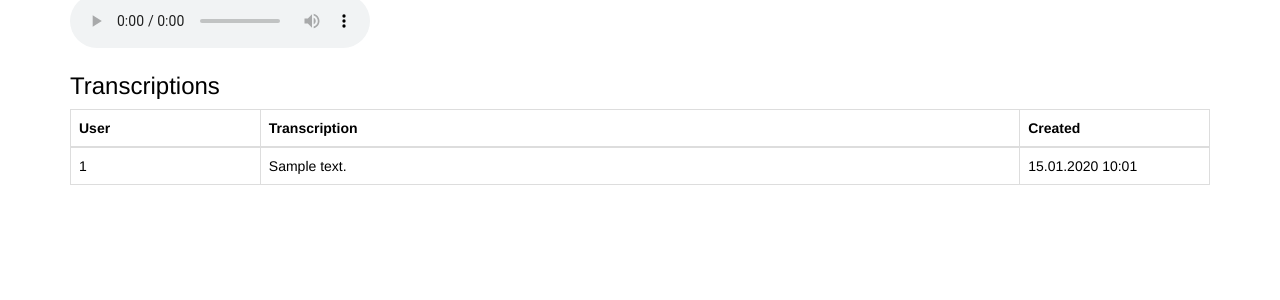
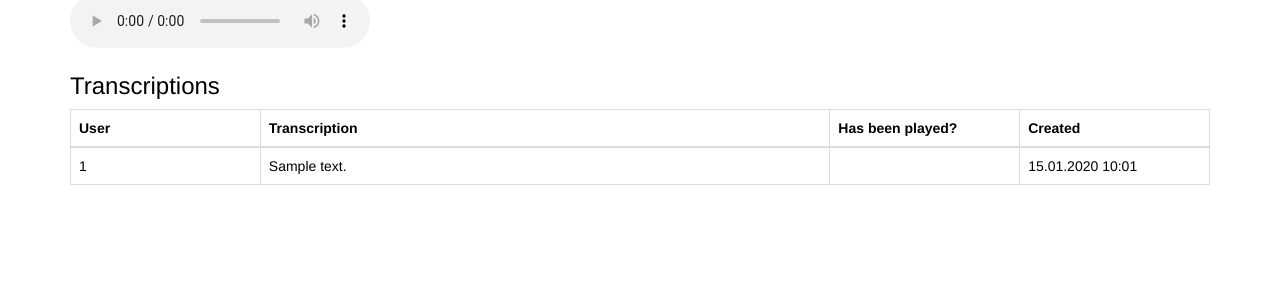
Before and after one commit to UFAL-DSG/cloud-asr, a Flask app: template cloudasr/annotation_interface/templates/transcriptions.html in a window 1280 px wide. Shown: the part 160-460 px from the top of the page. Run offline with Flask 2, Linux system fonts and the light colour scheme; the template is opened without the code that fills it: most values are stand-ins (such as "Sample title", 1, 10 or a date in 2020); parts of the project's set-up code (start-up, migrations or seed data) failed here and were passed over; some libraries are stand-ins or nearby versions.

Commit message:
Annotation Interface checks whether recording was played during transcription.

```diff
--- a/cloudasr/annotation_interface/lib.py
+++ b/cloudasr/annotation_interface/lib.py
@@ -94,10 +94,11 @@ class RecordingsModel:
         self.db.add(recording)
         self.db.commit()
 
-    def add_transcription(self, id, transcription):
+    def add_transcription(self, id, transcription, has_been_played):
         transcription = Transcription(
             user_id = 1,
-            text = transcription
+            text = transcription,
+            has_been_played = has_been_played
         )
 
         recording = self.get_recording(id)
--- a/cloudasr/annotation_interface/run.py
+++ b/cloudasr/annotation_interface/run.py
@@ -37,7 +37,7 @@ def transcriptions(id):
 @app.route('/save-transcription', methods=['POST'])
 def save_transcription():
     flash('Recording was successfully transcribed')
-    model.add_transcription(request.form['id'], request.form['transcription'])
+    model.add_transcription(request.form['id'], request.form['transcription'], request.form['has_been_played'] == '1')
     return redirect(url_for('recordings', model_name=request.form['model']))
 
 
--- a/cloudasr/annotation_interface/schema.py
+++ b/cloudasr/annotation_interface/schema.py
@@ -1,6 +1,6 @@
 import struct
 import datetime
-from sqlalchemy import Column, String, Integer, Float, DateTime, ForeignKey, create_engine, types
+from sqlalchemy import Column, String, Integer, Float, DateTime, Boolean, ForeignKey, create_engine, types
 from sqlalchemy.orm import sessionmaker, relationship
 from sqlalchemy.ext.declarative import declarative_base
 
@@ -60,6 +60,7 @@ class Transcription(Base):
     user_id = Column(Integer)
     text = Column(String)
     created = Column(DateTime, default = datetime.datetime.utcnow)
+    has_been_played = Column(Boolean)
 
 
 def create_db_session(path):
--- a/cloudasr/annotation_interface/templates/transcriptions.html
+++ b/cloudasr/annotation_interface/templates/transcriptions.html
@@ -10,6 +10,7 @@
         <tr>
             <th class="col-md-2">User</th>
             <th>Transcription</th>
+            <th class="col-md-2">Has been played?</th>
             <th class="col-md-2">Created</th>
         </tr>
     </thead>
@@ -18,6 +19,7 @@
         <tr>
             <td>{{ transcription["user_id"] }}</td>
             <td>{{ transcription["text"] }}</td>
+            <td>{{ transcription["has_been_played"] }}</td>
             <td>{{ transcription["created"].strftime('%d.%m.%Y %H:%m')}}</td>
         </tr>
         {% endfor %}
```
Also changed, not shown: cloudasr/annotation_interface/templates/transcribe.html (+8 -1 lines).
